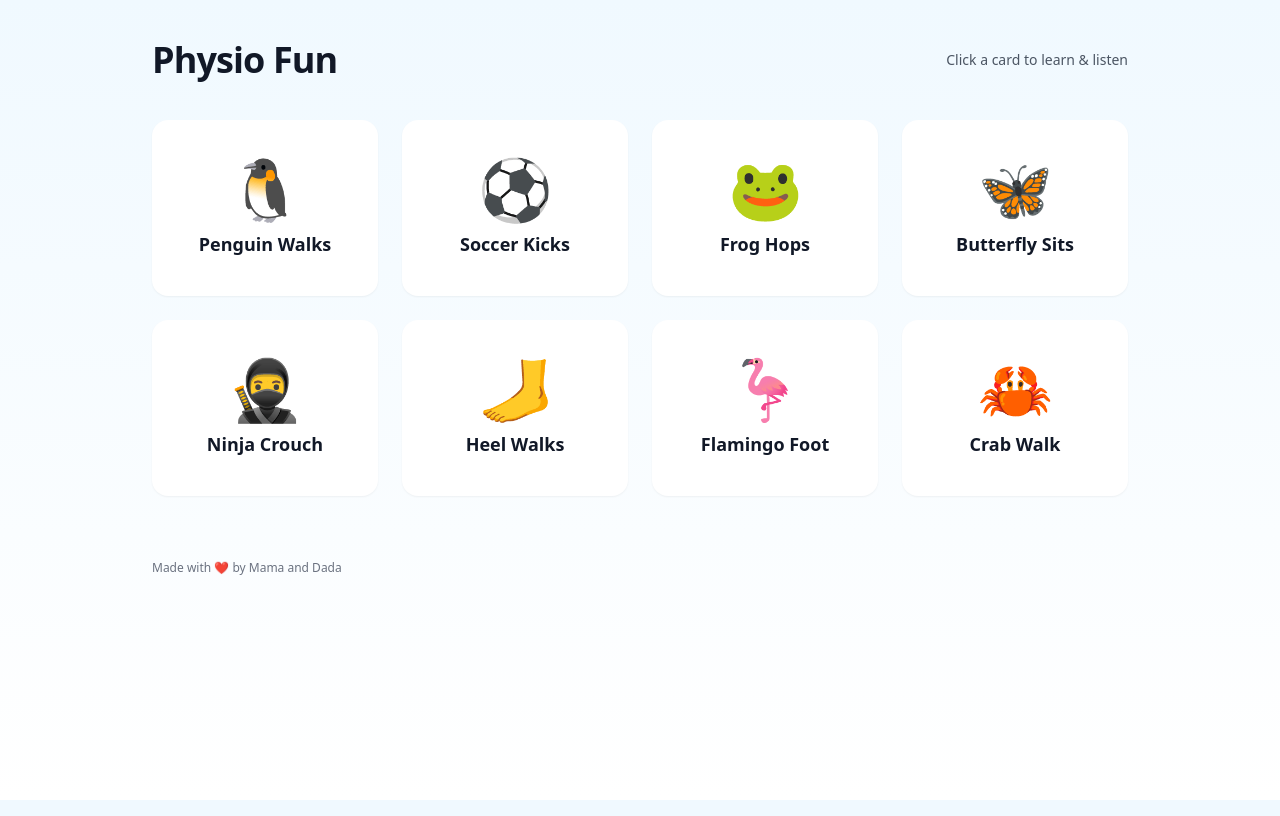
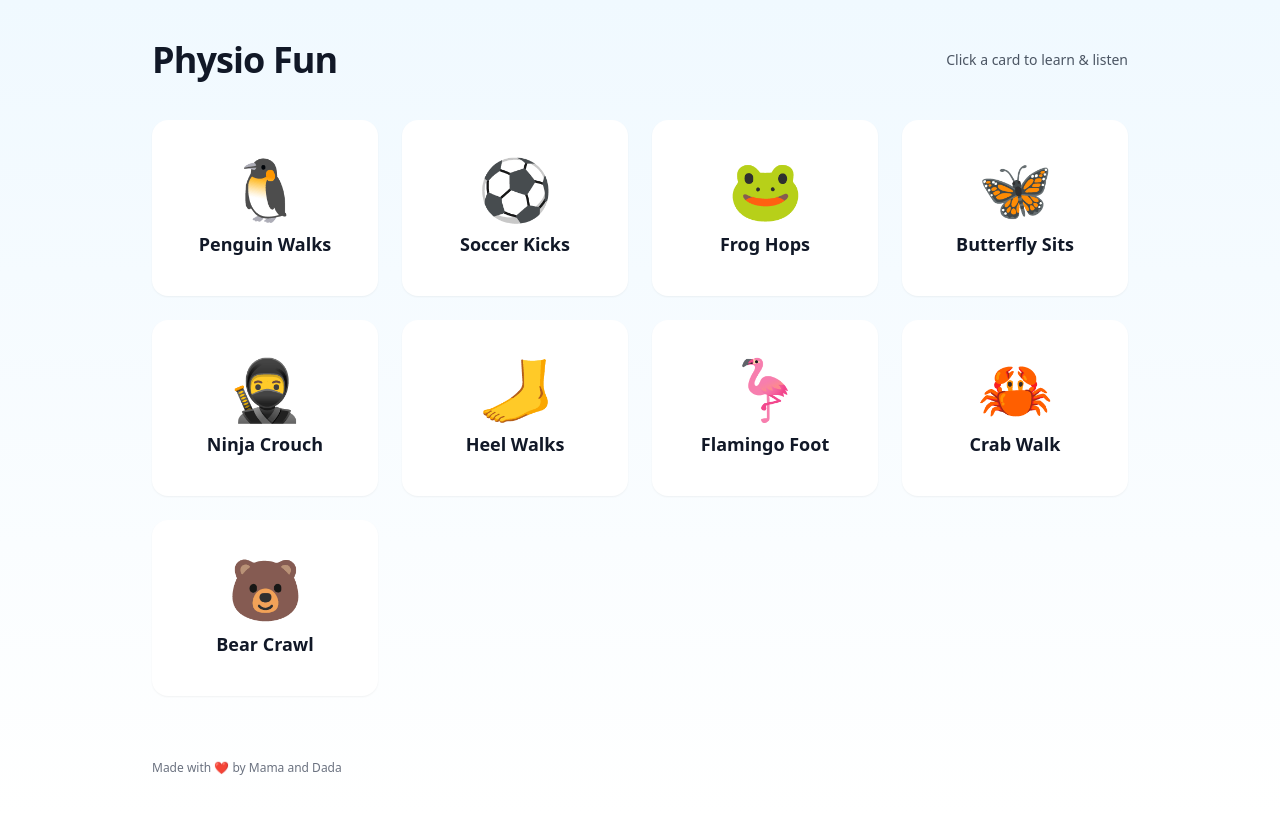
Before and after one commit to mdeabreu/physio_fun, a React (Vite) app: page / in a window 1280 px wide. Built offline with nearby package versions, Linux system fonts and the light colour scheme.

Commit message:
bear walks

```diff
--- a/src/App.jsx
+++ b/src/App.jsx
@@ -69,6 +69,14 @@ const EXERCISES = [
     audio: 'music/crab.mp3',
     image: 'images/crab.png',
   },
+    {
+    key: 'bear',
+    title: 'Bear Crawl',
+    icon: '🐻',
+    description: 'Get on all fours and crawl like a bear, moving opposite arms and legs together.',
+    audio: 'music/bear.mp3',
+    image: 'images/bear.png',
+  },
 ]
 
 export default function App() {
```
